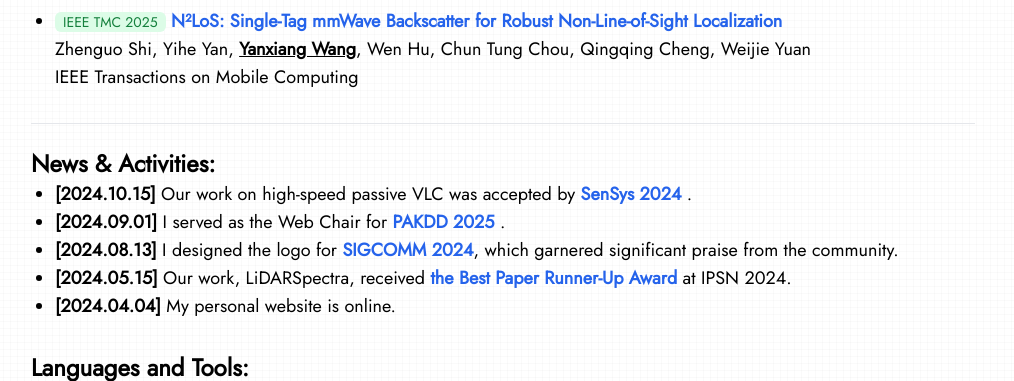
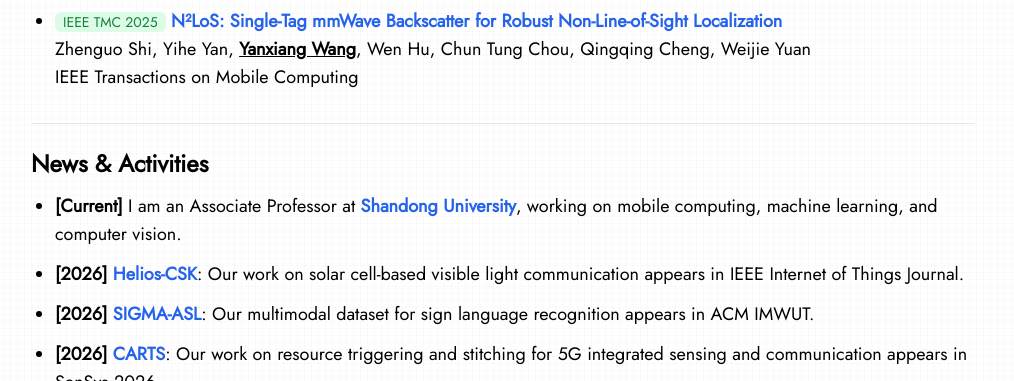
Before and after one commit to yanxiang-wang/yanxiang-wang.github.io, an Astro site: page / in a window 1280 px wide. Shown: the part 904-1285 px from the top of the page, without its empty margins (137-1151 px from the left). Built offline with nearby package versions, Linux system fonts and the light colour scheme; Astro itself is replaced by a stand-in of ours.

Commit message:
Refresh news with current role and recent publications

```diff
--- a/src/components/News.astro
+++ b/src/components/News.astro
@@ -1,38 +1,47 @@
-<div>
-  <p class="font-bold text-2xl pt-2">News & Activities:</p>
-  <ul class="list-disc ml-6">
+---
+import { papers } from "../data/publications.json";
+
+const highlights = [
+  {
+    title: "Helios-CSK",
+    description: "Our work on solar cell-based visible light communication appears in IEEE Internet of Things Journal.",
+  },
+  {
+    title: "SIGMA-ASL",
+    description: "Our multimodal dataset for sign language recognition appears in ACM IMWUT.",
+  },
+  {
+    title: "CARTS",
+    description: "Our work on resource triggering and stitching for 5G integrated sensing and communication appears in SenSys 2026.",
+  },
+  {
+    title: "N²LoS",
+    description: "Our work on non-line-of-sight localization using mmWave backscatter appears in IEEE Transactions on Mobile Computing.",
+  },
+].map((highlight) => ({
+  ...highlight,
+  paper: papers.find((paper) => paper.title.startsWith(`${highlight.title}:`))!,
+}));
+---
+
+<section aria-labelledby="news-heading">
+  <h2 id="news-heading" class="font-bold text-2xl pt-2">News &amp; Activities</h2>
+  <ul class="mt-3 list-disc ml-6 space-y-3 leading-relaxed">
     <li>
-      <span class="date">[2024.10.15]</span> Our work on high-speed passive VLC was
-      accepted by <a href="https://sensys.acm.org/2024/" class="link">
-        SenSys 2024
-      </a>.
+      <span class="font-semibold">[Current]</span> I am an Associate Professor at
+      <a href="https://www.sdu.edu.cn/" class="link">Shandong University</a>,
+      working on mobile computing, machine learning, and computer vision.
     </li>
+    {highlights.map(({ title, description, paper }) => (
+      <li>
+        <span class="font-semibold">[{paper.year}]</span>{" "}
+        <a href={paper.url} class="link">{title}</a>: {description}
+      </li>
+    ))}
     <li>
-      <span class="date">[2024.09.01]</span> I served as the Web Chair for <a
-        href="https://pakdd2025.org/"
-        class="link"
-      >
-        PAKDD 2025
-      </a>.
-    </li>
-    <li>
-      <span class="date">[2024.08.13]</span> I designed the logo for <a
-        href="https://conferences.sigcomm.org/sigcomm/2024/"
-        class="link"
-      >
-        SIGCOMM 2024</a
-      >, which garnered significant praise from the community.
-    </li>
-    <li>
-      <span class="date">[2024.05.15]</span> Our work, LiDARSpectra, received <a
-        href="https://ipsn.acm.org/2024/awards.html"
-        class="link"
-      >
-        the Best Paper Runner-Up Award</a
-      > at IPSN 2024.
-    </li>
-    <li>
-      <span class="date">[2024.04.04]</span> My personal website is online.
+      <span class="font-semibold">[2024]</span> Our work, LiDARSpectra, received
+      the <a href="https://ipsn.acm.org/2024/awards.html" class="link">Best Paper Runner-Up Award</a>
+      at IPSN 2024.
     </li>
   </ul>
-</div>
+</section>
```
